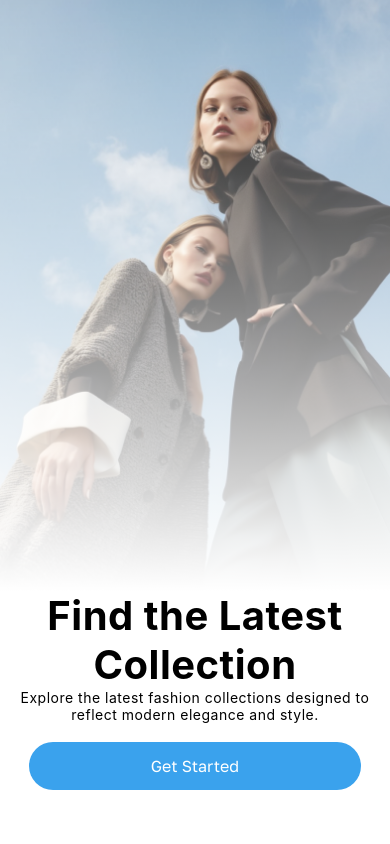
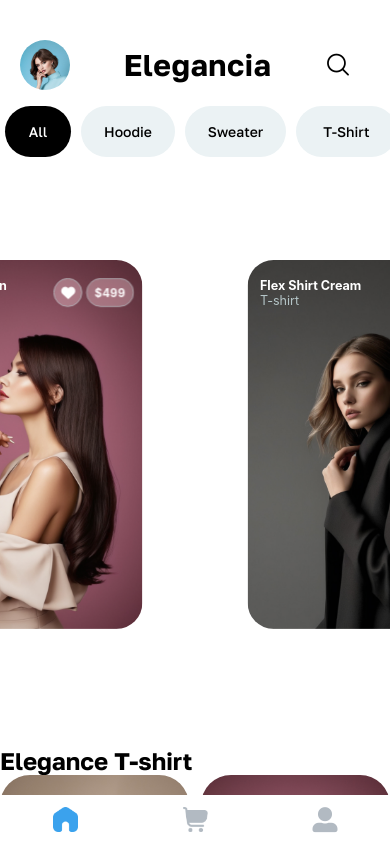
Before and after one commit to usmanjutt47/Fashion-store, a React Native app in the folder client/: screen / in a window 390 px wide. Built offline with nearby package versions, Linux system fonts and the light colour scheme.

Commit message:
Update App.js

```diff
--- a/client/App.js
+++ b/client/App.js
@@ -19,7 +19,10 @@ const Tab = createBottomTabNavigator();
 
 function MainStack() {
   return (
-    <Stack.Navigator screenOptions={{ headerShown: false }}>
+    <Stack.Navigator
+      screenOptions={{ headerShown: false }}
+      initialRouteName="HomeStack"
+    >
       <Stack.Screen name="Auth" component={AuthOrMainScreen} />
       <Stack.Screen name="HomeStack" component={HomeStack} />
       <Stack.Screen name="ProductDetails" component={ProductDetail} />
```
